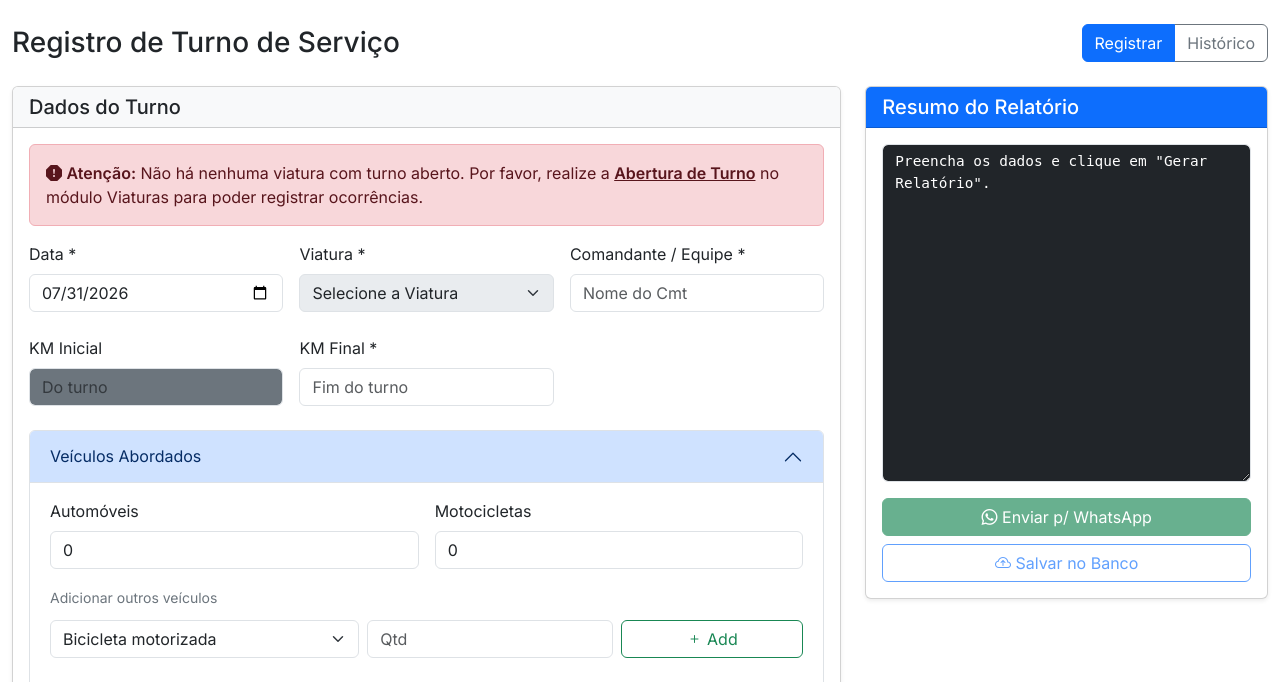
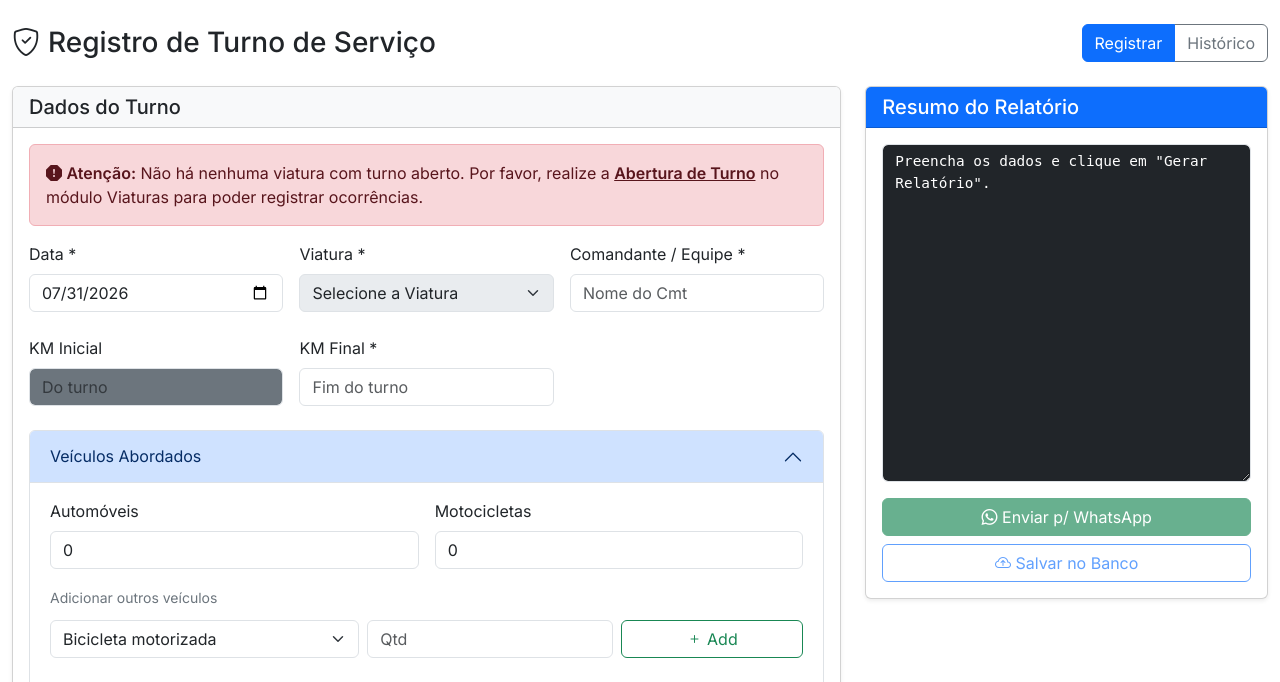
Before and after one commit to andredzanon/controle_policial, a Django app: page / in a window 1280 px wide. Shown: the part 67-749 px from the top of the page. Run offline with Django 5.2, Linux system fonts and the light colour scheme; the visitor is signed in with stand-in values (Sample User, id 1); data that the repository does not hold is empty.

Commit message:
style: padroniza cabecalhos das paginas com icones e botoes agrupados

```diff
--- a/equipamentos/templates/equipamentos/dashboard.html
+++ b/equipamentos/templates/equipamentos/dashboard.html
@@ -6,7 +6,7 @@
 <div class="row mb-4">
     <div class="col-12 d-flex justify-content-between align-items-center flex-wrap gap-3">
         <h3 class="mb-0"><i class="bi bi-tools me-2"></i>Controle de Equipamentos e Patrimônio</h3>
-        <div class="d-flex gap-2 flex-wrap">
+        <div class="btn-group">
             <button class="btn btn-outline-success" onclick="gerarRelatorioWhatsApp('armamentos')"><i class="bi bi-whatsapp me-1"></i> Relatório Armamentos</button>
             <button class="btn btn-outline-success" onclick="gerarRelatorioWhatsApp('equipamentos')"><i class="bi bi-whatsapp me-1"></i> Relatório Equipamentos</button>
             <button class="btn btn-gold" onclick="abrirModalEquipamento()"><i class="bi bi-box-seam me-1"></i> Cadastrar Armamento/Equipamento</button>
--- a/frota/templates/frota/dashboard.html
+++ b/frota/templates/frota/dashboard.html
@@ -5,7 +5,7 @@
 {% block content %}
 <div class="row mb-4">
     <div class="col-12 d-flex justify-content-between align-items-center flex-wrap gap-3">
-        <h3 class="mb-0">Controle de Viaturas e Manutenção</h3>
+        <h3 class="mb-0"><i class="bi bi-car-front me-2"></i>Controle de Viaturas e Manutenção</h3>
         <div class="btn-group">
             {% if user.nivel != 'operador' %}
             <a href="{% url 'frota:abertura_turno' %}" class="btn btn-success fw-bold"><i class="bi bi-clock-history"></i> Abrir Turno</a>
--- a/ocorrencias/templates/ocorrencias/estatisticas.html
+++ b/ocorrencias/templates/ocorrencias/estatisticas.html
@@ -5,7 +5,7 @@
 {% block content %}
 <div class="row mb-4">
     <div class="col-12 d-flex justify-content-between align-items-center flex-wrap gap-3">
-        <h3 class="mb-0">Painel Estatístico</h3>
+        <h3 class="mb-0"><i class="bi bi-graph-up-arrow me-2"></i>Painel Estatístico</h3>
         <div class="btn-group">
             <a href="{% url 'ocorrencias:index' %}" class="btn btn-outline-secondary">Registrar</a>
             <a href="{% url 'ocorrencias:historico' %}" class="btn btn-outline-secondary">Histórico</a>
--- a/ocorrencias/templates/ocorrencias/historico.html
+++ b/ocorrencias/templates/ocorrencias/historico.html
@@ -5,7 +5,7 @@
 {% block content %}
 <div class="row mb-4">
     <div class="col-12 d-flex justify-content-between align-items-center flex-wrap gap-3">
-        <h3 class="mb-0">Histórico de Ocorrências</h3>
+        <h3 class="mb-0"><i class="bi bi-clock-history me-2"></i>Histórico de Ocorrências</h3>
         <div class="btn-group">
             <a href="{% url 'ocorrencias:index' %}" class="btn btn-outline-secondary">Registrar</a>
             <a href="{% url 'ocorrencias:historico' %}" class="btn btn-outline-primary active">Histórico</a>
--- a/ocorrencias/templates/ocorrencias/index.html
+++ b/ocorrencias/templates/ocorrencias/index.html
@@ -5,8 +5,8 @@
 
 {% block content %}
 <div class="row mb-4">
-    <div class="col-12 d-flex justify-content-between align-items-center">
-        <h3 class="mb-0" id="pageTitle">Registro de Turno de Serviço</h3>
+    <div class="col-12 d-flex justify-content-between align-items-center flex-wrap gap-3">
+        <h3 class="mb-0" id="pageTitle"><i class="bi bi-shield-check me-2"></i>Registro de Turno de Serviço</h3>
         <div class="btn-group">
             <a href="{% url 'ocorrencias:index' %}" class="btn btn-outline-primary active">Registrar</a>
             <a href="{% url 'ocorrencias:historico' %}" class="btn btn-outline-secondary">Histórico</a>
--- a/usuarios/templates/usuarios/dashboard.html
+++ b/usuarios/templates/usuarios/dashboard.html
@@ -5,8 +5,10 @@
 {% block content %}
 <div class="row mb-4">
     <div class="col-12 d-flex justify-content-between align-items-center flex-wrap gap-3">
-        <h3 class="mb-0">Gestão de Usuários</h3>
-        <button class="btn btn-primary" onclick="abrirModalUsuario()"><i class="bi bi-person-plus"></i> Cadastrar Policial</button>
+        <h3 class="mb-0"><i class="bi bi-people me-2"></i>Gestão de Usuários</h3>
+        <div class="btn-group">
+            <button class="btn btn-primary" onclick="abrirModalUsuario()"><i class="bi bi-person-plus"></i> Cadastrar Policial</button>
+        </div>
     </div>
 </div>
 
```
Also changed, not shown: frota/templates/frota/abertura_turno.html (+5 -3 lines).
